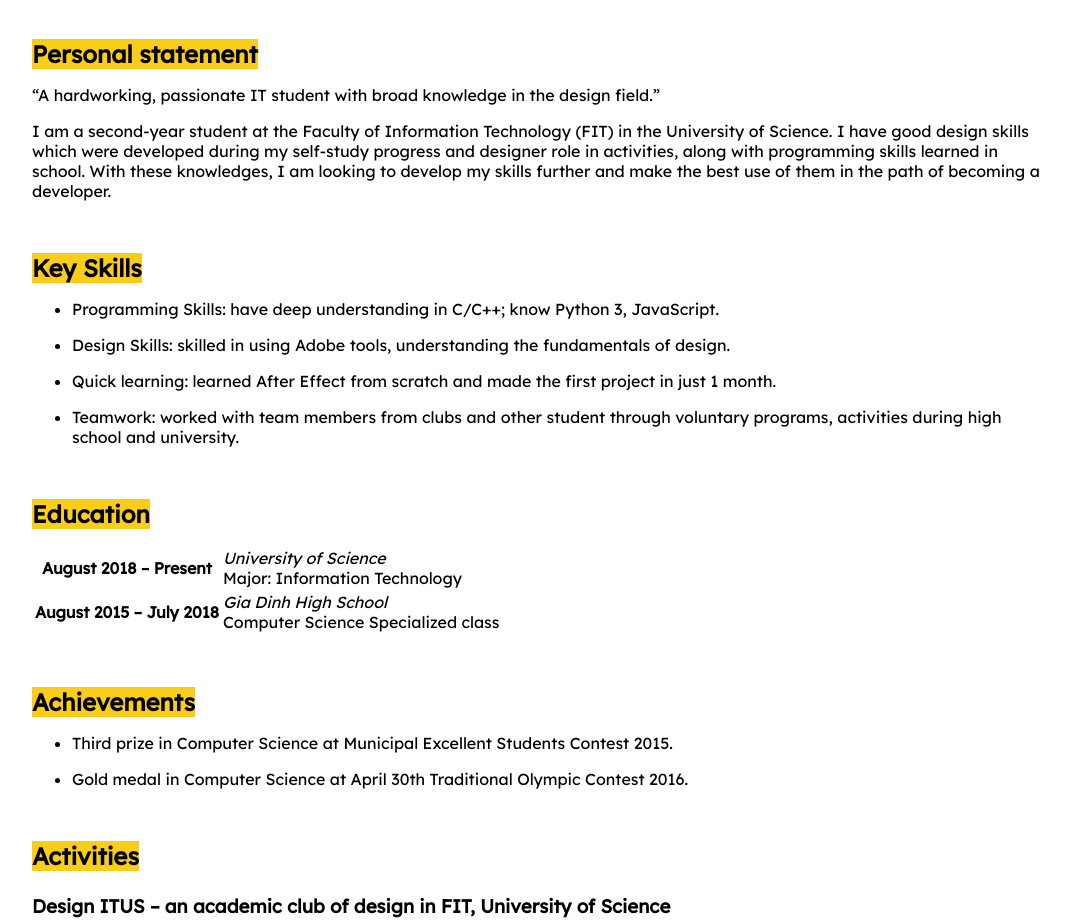
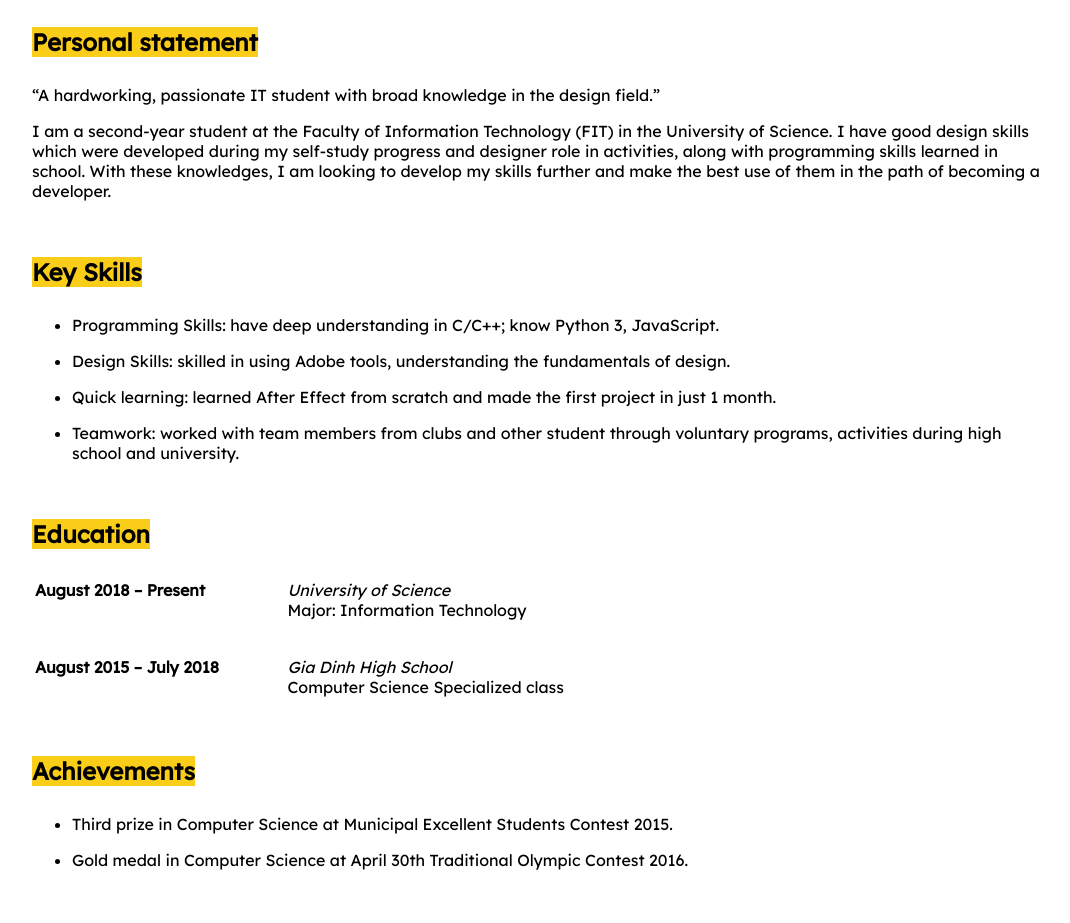
Before and after one commit to vlozg/longvu.github.io, a plain HTML site: page index.html in a window 1280 px wide. Shown: the part 333-1256 px from the top of the page, without its empty margins (104-1174 px from the left). Drawn offline with Linux system fonts and the light colour scheme.

Commit message:
Use nth of type selector instead of markup the last element in html

```diff
--- a/style/style.css
+++ b/style/style.css
@@ -13,11 +13,17 @@ body {
     display: flex;
 }
 
+.content-block {
+    margin: 2em 0 0 0;
+}
+
 #avatar {
     width: 20vw;
     height: 20vw;
     object-fit: cover;
     object-position: 0% 0%;
+    margin-block-start: 0;
+    margin-block-end: 0;
 }
 
 .title {
@@ -36,32 +42,37 @@ body {
 }
 
 h2 {
-    margin: 1.5em 0 0 0;
+    margin-block-start: 1em;
+    margin-block-end: 0.5em;
     display: inline-flex;
     background-color: #facd19;
 }
 
 h3 {
-    margin: 1.25em 0 0 0;
+    margin-block-start: 2em;
 }
 
-#edu table {
+h3:nth-of-type(1) {
+    margin-block-start: 1em;
+}
+
+.edu table {
     width: 100%;
 }
 
-#edu tr {
+.edu tr {
     height: 75px;
 }
 
-#edu .t-end {
+.edu tr:nth-last-of-type(1) {
     height: 0;
 }
 
-#edu th, td{
+.edu th, td{
     text-align: left;
     vertical-align: 0;
 }
 
-#edu th {
+.edu th {
     width: 25%;
 }
```
